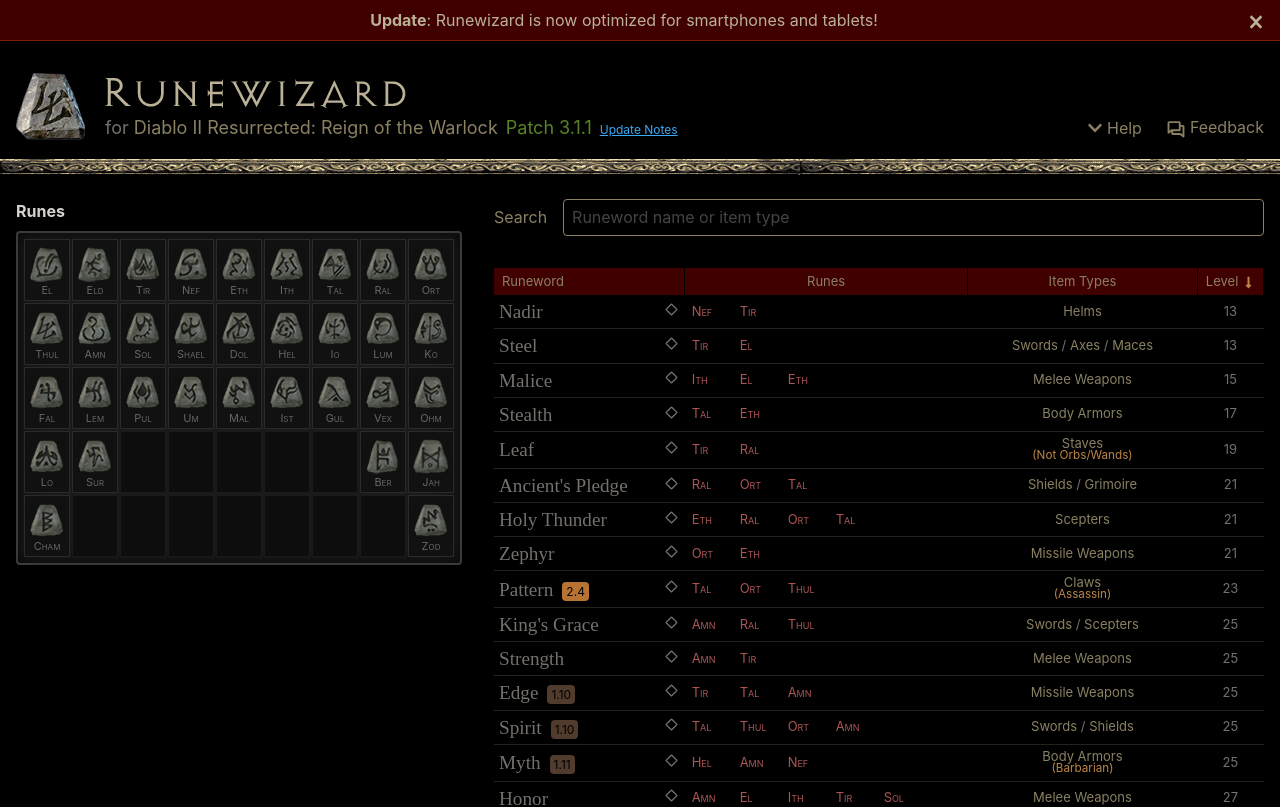
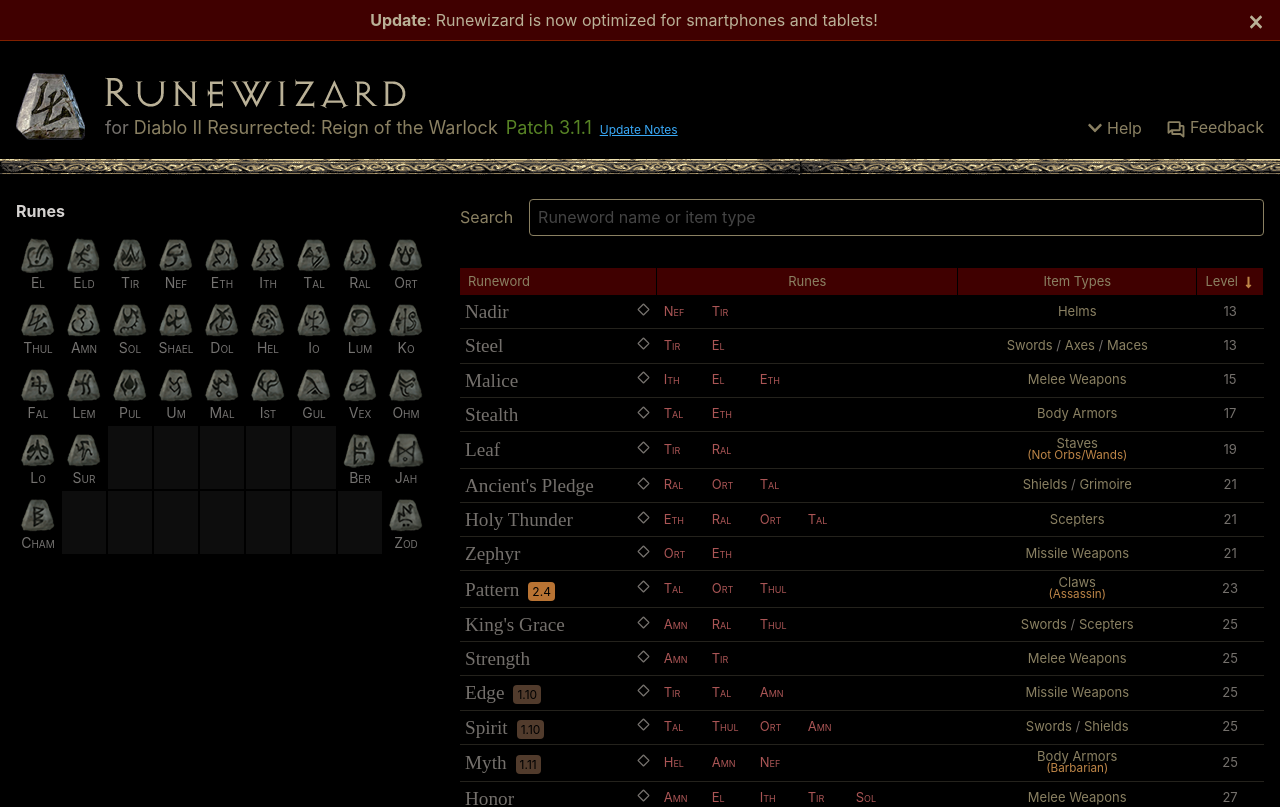
Before and after one commit to fabd/diablo2-runewizard, a Vue app: page / in a window 1280 px wide. Shown: the top 807 px of the page. Built offline with nearby package versions, Linux system fonts and the light colour scheme; a web font is replaced by a local one.

Commit message:
style: tweak stash cell, remove borders

```diff
--- a/src/assets/css/main.css
+++ b/src/assets/css/main.css
@@ -378,11 +378,6 @@ a {
 .rw-Stash {
   @apply mx-auto;
   max-width: 540px;
-  background: #1a1a1a;
-  border: 2px solid #3a3a3a;
-  border-radius: 4px;
-  padding: 6px;
-  box-shadow: inset 0 0 20px rgba(0, 0, 0, 0.8);
 }
 
 .rw-StashGrid {
@@ -404,24 +399,20 @@ a {
   flex-direction: column;
   align-items: center;
   justify-content: center;
-  background: #111;
-  border: 1px solid #2a2a2a;
   padding: 4px 2px;
   min-height: 60px;
-  color: #666;
+  color: #747270;
   font-variant: small-caps;
-  font-size: 11px;
+  font-size: 14px;
   transition: background-color 0.15s;
 
   &:hover {
-    background: #1e1e1e;
-    color: #ccc;
-    border-color: #444;
+    background: #252220;
+    border-radius: 5px;
+    color: #c4c2c0;
   }
 
   &.is-selected {
-    background: #111;
-    border-color: #3a3a3a;
     color: #00ff2e;
 
     .rw-RuneImg {
```
